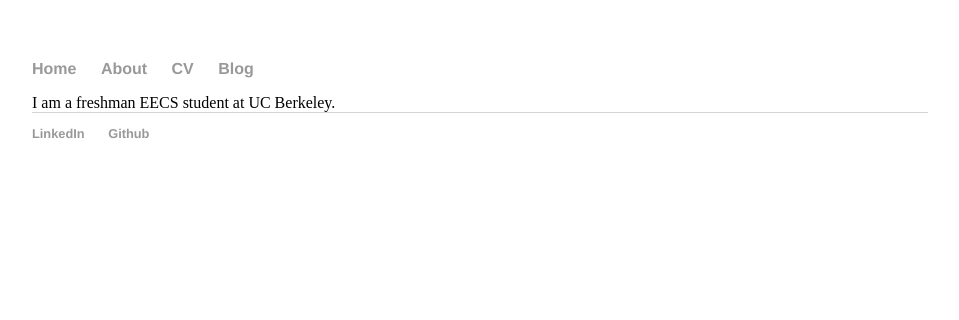
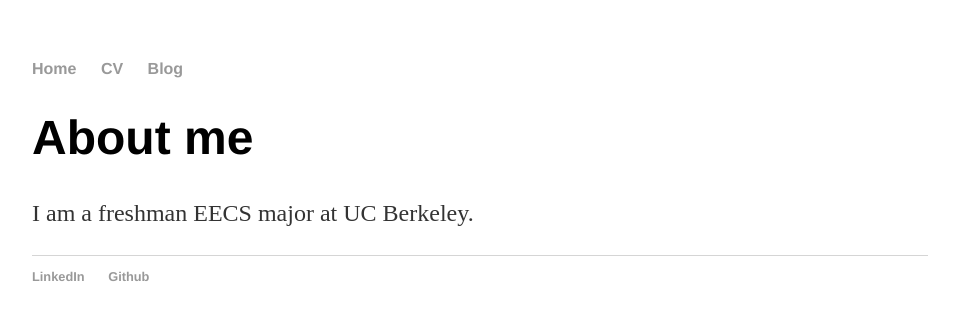
Before and after one commit to JustinMi/JustinMi.github.io, a Jekyll site: the page built from about/index.html, in a window 1280 px wide. Shown: the top 320 px of the page, without its empty margins (160-1119 px from the left). Built offline with Jekyll 4.4.1, drawn with Linux system fonts in a browser that asks for light colours.

Commit message:
changed some about stuff

```diff
--- a/_layouts/default.html
+++ b/_layouts/default.html
@@ -2,14 +2,12 @@
 	<html>
 		<head>
 			<title>{{ page.title }}</title>
-			<!-- link to main stylesheet -->
 			<link rel="stylesheet" type="text/css" href="/css/main.css">
 		</head>
 		<body>
 			<nav>
 	    		<ul>
 	        		<li><a href="/">Home</a></li>
-		        	<li><a href="/about">About</a></li>
 	        		<li><a href="/cv">CV</a></li>
 	        		<li><a href="/blog">Blog</a></li>
 	    		</ul>
--- a/about/index.html
+++ b/about/index.html
@@ -1,6 +1,9 @@
 ---
 layout: default
-title: Hello, my name is Justin
+title: About me
 ---
 
-I am a freshman EECS student at UC Berkeley.
+<div class="blurb">
+    <h1>{{ page.title }}</h1>
+    <p> I am a freshman EECS major at UC Berkeley. </p>
+</div><!-- /.blurb -->
```
